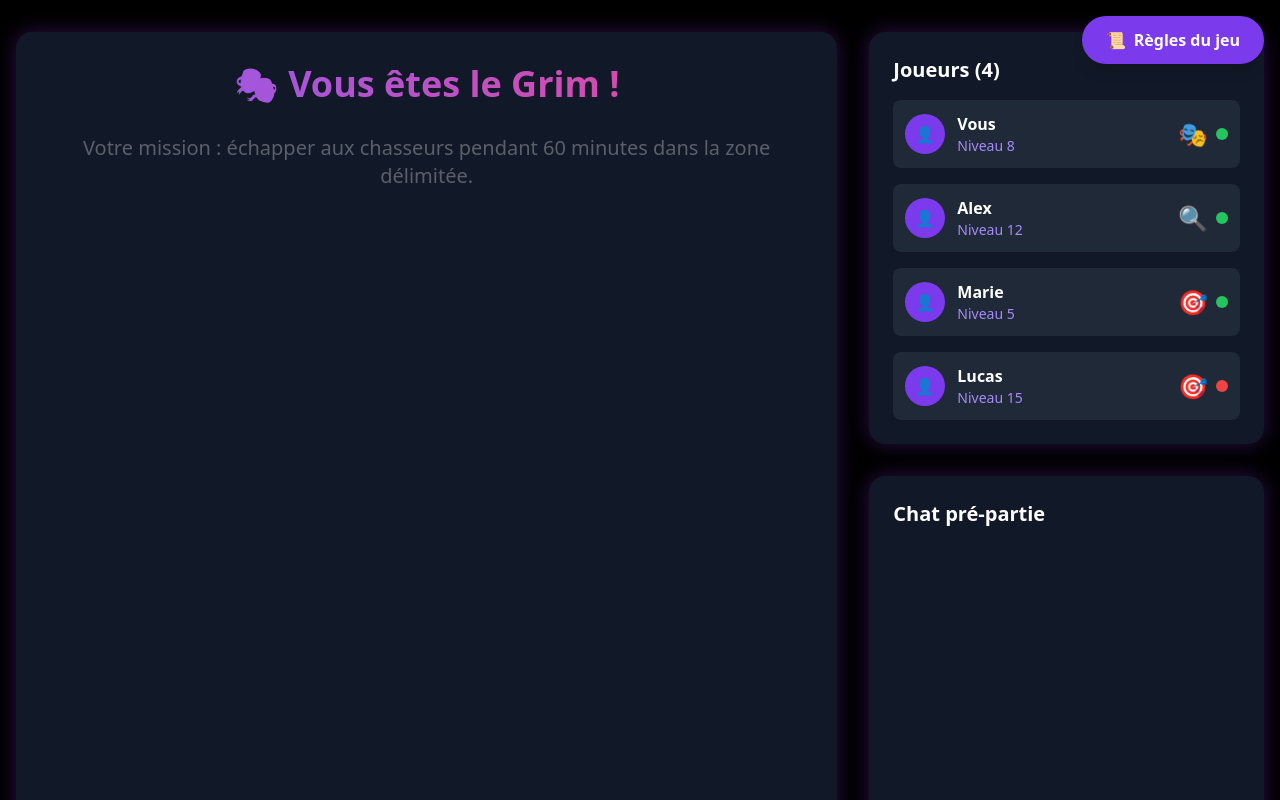
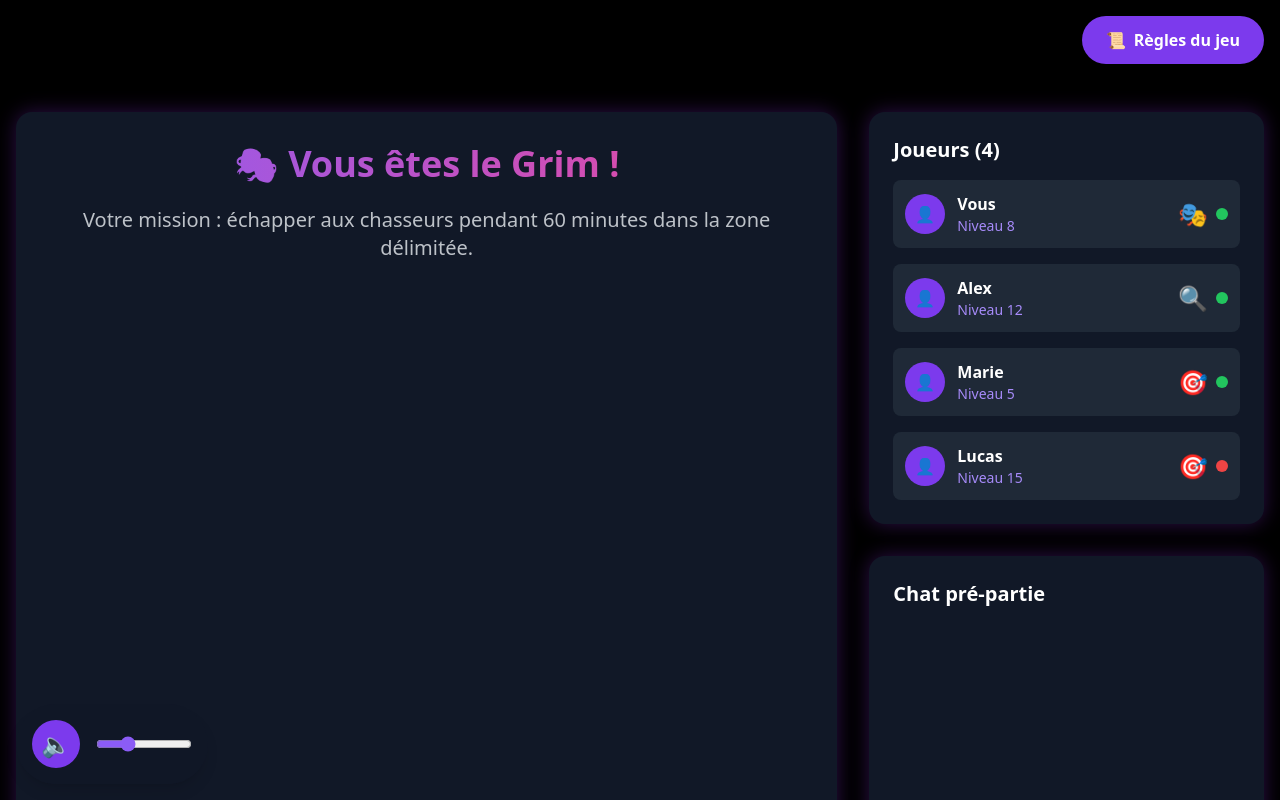
Before and after one commit to Mariusky008/jokerou, a Next.js app: page /roles in a window 1280 px wide. Shown: the top 800 px of the page. Built offline with nearby package versions, Linux system fonts and the light colour scheme.

Commit message:
feat: ajout de la gestion audio globale et amélioration de la page de jeu

```diff
--- /dev/null
+++ b/contexts/AudioContext.tsx
@@ -0,0 +1,76 @@
+import { createContext, useContext, useRef, useState, useEffect, ReactNode } from 'react';
+
+interface AudioContextType {
+  isMusicPlaying: boolean;
+  audioVolume: number;
+  toggleMusic: () => Promise<void>;
+  adjustVolume: (volume: number) => void;
+}
+
+const AudioContext = createContext<AudioContextType | null>(null);
+
+export function AudioProvider({ children }: { children: ReactNode }) {
+  const audioRef = useRef<HTMLAudioElement | null>(null);
+  const [isMusicPlaying, setIsMusicPlaying] = useState(false);
+  const [audioVolume, setAudioVolume] = useState(0.3);
+
+  useEffect(() => {
+    const audio = new Audio('/sounds/ambient.mp3');
+    audio.loop = true;
+    audio.volume = audioVolume;
+    audioRef.current = audio;
+
+    const savedVolume = localStorage.getItem('audioVolume');
+    if (savedVolume !== null) {
+      const volume = parseFloat(savedVolume);
+      setAudioVolume(volume);
+      if (audioRef.current) {
+        audioRef.current.volume = volume;
+      }
+    }
+
+    return () => {
+      if (audioRef.current) {
+        audioRef.current.pause();
+      }
+    };
+  }, []);
+
+  const toggleMusic = async () => {
+    try {
+      if (!audioRef.current) return;
+
+      if (!isMusicPlaying) {
+        await audioRef.current.play();
+        setIsMusicPlaying(true);
+      } else {
+        audioRef.current.pause();
+        setIsMusicPlaying(false);
+      }
+    } catch (error) {
+      console.error('Erreur audio:', error);
+    }
+  };
+
+  const adjustVolume = (volume: number) => {
+    setAudioVolume(volume);
+    localStorage.setItem('audioVolume', volume.toString());
+    if (audioRef.current) {
+      audioRef.current.volume = volume;
+    }
+  };
+
+  return (
+    <AudioContext.Provider value={{ isMusicPlaying, audioVolume, toggleMusic, adjustVolume }}>
+      {children}
+    </AudioContext.Provider>
+  );
+}
+
+export function useAudio() {
+  const context = useContext(AudioContext);
+  if (!context) {
+    throw new Error('useAudio must be used within an AudioProvider');
+  }
+  return context;
+}
--- a/pages/_app.tsx
+++ b/pages/_app.tsx
@@ -1,10 +1,11 @@
 import '../styles/globals.css';
 import type { AppProps } from 'next/app';
 import Head from 'next/head';
+import { AudioProvider } from '../contexts/AudioContext';
 
 export default function App({ Component, pageProps }: AppProps) {
   return (
-    <>
+    <AudioProvider>
       <Head children={<>
         <title>GRIM - Le jeu de traque urbain</title>
         <meta name="description" content="Grim - Un jeu de traque en temps réel dans votre ville" />
@@ -12,6 +13,6 @@ export default function App({ Component, pageProps }: AppProps) {
         <link rel="icon" href="/favicon.ico" />
       </>} />
       <Component {...pageProps} />
-    </>
+    </AudioProvider>
   );
 }
--- a/pages/game.tsx
+++ b/pages/game.tsx
@@ -5,6 +5,7 @@ import dynamic from 'next/dynamic';
 import TalkieWalkie from '../components/TalkieWalkie';
 import Link from 'next/link';
 import EventEffects from '../components/EventEffects';
+import { useAudio } from '../contexts/AudioContext';
 
 // Import dynamique de la carte pour éviter les erreurs SSR
 const Map = dynamic(
@@ -111,6 +112,15 @@ interface PossibleEvent {
 }
 
 export default function Game() {
+  const { toggleMusic, isMusicPlaying } = useAudio();
+
+  // Effet pour arrêter la musique au chargement de la page
+  useEffect(() => {
+    if (isMusicPlaying) {
+      toggleMusic();
+    }
+  }, []);
+
   const [isGrim] = useState(true);
   const [timeLeft, setTimeLeft] = useState(3600);
   const [showIntroPopup, setShowIntroPopup] = useState(true);
--- a/pages/hunts.tsx
+++ b/pages/hunts.tsx
@@ -4,6 +4,7 @@ import Head from 'next/head';
 import Link from 'next/link';
 import { useRouter } from 'next/router';
 import GameRules from '../components/GameRules';
+import { useAudio } from '../contexts/AudioContext';
 
 interface Hunt {
   id: string;
@@ -61,9 +62,8 @@ export default function Hunts() {
   const [showImmersiveStart, setShowImmersiveStart] = useState(false);
   const [startingHunt, setStartingHunt] = useState<Hunt | null>(null);
   const [countdown, setCountdown] = useState(5);
+  const { isMusicPlaying, audioVolume, toggleMusic, adjustVolume } = useAudio();
   const audioRef = useRef<HTMLAudioElement | null>(null);
-  const [isMusicPlaying, setIsMusicPlaying] = useState(false);
-  const [audioVolume, setAudioVolume] = useState(0.3);
   const [hunts, setHunts] = useState<Hunt[]>([
     {
       id: '5',
@@ -169,7 +169,6 @@ export default function Hunts() {
     const startAudio = async () => {
       try {
         await audio.play();
-        setIsMusicPlaying(true);
       } catch (error) {
         console.log('Démarrage automatique impossible - interaction utilisateur requise');
       }
@@ -223,56 +222,6 @@ export default function Hunts() {
       };
     }
   }, [showImmersiveStart, countdown]);
-
-  const toggleMusic = async () => {
-    try {
-      if (!audioRef.current) return;
-
-      if (!isMusicPlaying) {
-        await audioRef.current.play();
-        setIsMusicPlaying(true);
-        setNotification({
-          message: 'Musique d\'ambiance activée',
-          type: 'success'
-        });
-        setTimeout(() => setNotification(null), 2000);
-      } else {
-        audioRef.current.pause();
-        setIsMusicPlaying(false);
-        setNotification({
-          message: 'Musique d\'ambiance désactivée',
-          type: 'success'
-        });
-        setTimeout(() => setNotification(null), 2000);
-      }
-    } catch (error) {
-      console.error('Erreur audio:', error);
-      setNotification({
-        message: 'Erreur lors de la lecture de la musique',
-        type: 'error'
-      });
-      setTimeout(() => setNotification(null), 2000);
-    }
-  };
-
-  const adjustVolume = (volume: number) => {
-    setAudioVolume(volume);
-    if (audioRef.current) {
-      audioRef.current.volume = volume;
-    }
-  };
-
-  // Charger le volume sauvegardé au montage
-  useEffect(() => {
-    const savedVolume = localStorage.getItem('audioVolume');
-    if (savedVolume !== null) {
-      const volume = parseFloat(savedVolume);
-      setAudioVolume(volume);
-      if (audioRef.current) {
-        audioRef.current.volume = volume;
-      }
-    }
-  }, []);
 
   const handleCreateHunt = (e: React.FormEvent) => {
     e.preventDefault();
--- a/pages/index.tsx
+++ b/pages/index.tsx
@@ -549,7 +549,8 @@ export default function Home() {
               </div>
               <div className="bg-pink-900/30 backdrop-blur-sm p-4 rounded-xl border border-pink-500/20">
                 <div className="text-2xl font-bold text-pink-400">2.5 km</div>
-                <div className="text-sm text-gray-400">Zone de jeu</div>
+                <div className="text-sm text-gray-400">Zone de traque</div>
+                <div className="text-sm text-gray-400">Zone de chasse</div>
               </div>
 
             </motion.div>
--- a/pages/roles.tsx
+++ b/pages/roles.tsx
@@ -3,6 +3,7 @@ import { motion } from 'framer-motion';
 import Head from 'next/head';
 import { useRouter } from 'next/router';
 import GameRules from '../components/GameRules';
+import { useAudio } from '../contexts/AudioContext';
 
 interface Message {
   id: string;
@@ -30,6 +31,7 @@ export default function Roles() {
   const [message, setMessage] = useState('');
   const [messages, setMessages] = useState<Message[]>([]);
   const [showRules, setShowRules] = useState(false);
+  const { isMusicPlaying, audioVolume, toggleMusic, adjustVolume } = useAudio();
   const [players, setPlayers] = useState<Player[]>([
     {
       id: '1',
@@ -325,7 +327,7 @@ export default function Roles() {
 
       <div className="container mx-auto px-4 py-8">
         {/* Bouton des règles */}
-        <div className="fixed top-4 right-4 z-50">
+        <div className="fixed top-4 right-4 z-50 mb-8">
           <button
             onClick={() => setShowRules(true)}
             className="bg-purple-600 hover:bg-purple-700 text-white px-6 py-3 rounded-full font-bold flex items-center gap-2 transition-colors shadow-lg"
@@ -335,7 +337,48 @@ export default function Roles() {
           </button>
         </div>
 
-        <div className="grid lg:grid-cols-3 gap-8">
+        {/* Bouton de musique flottant */}
+        <div className="fixed bottom-4 left-4 z-50">
+          <div className="bg-gray-900/90 rounded-full shadow-lg p-4 flex items-center gap-4">
+            <button
+              onClick={toggleMusic}
+              className="w-12 h-12 rounded-full bg-purple-600 hover:bg-purple-700 flex items-center justify-center transition-all duration-300 group relative"
+              title={isMusicPlaying ? "Couper la musique" : "Jouer la musique"}
+            >
+              {isMusicPlaying ? (
+                <motion.div
+                  initial={{ scale: 0.8 }}
+                  animate={{ scale: 1 }}
+                  className="text-2xl"
+                >
+                  🔊
+                </motion.div>
+              ) : (
+                <motion.div
+                  initial={{ scale: 0.8 }}
+                  animate={{ scale: 1 }}
+                  className="text-2xl"
+                >
+                  🔈
+                </motion.div>
+              )}
+            </button>
+
+            <div className="flex items-center gap-2">
+              <input
+                type="range"
+                min="0"
+                max="1"
+                step="0.1"
+                value={audioVolume}
+                onChange={(e) => adjustVolume(parseFloat(e.target.value))}
+                className="w-24 accent-purple-500"
+              />
+            </div>
+          </div>
+        </div>
+
+        <div className="grid lg:grid-cols-3 gap-8 pt-20">
           {/* Section principale */}
           <div className="lg:col-span-2">
             {!isRevealed ? (
```
